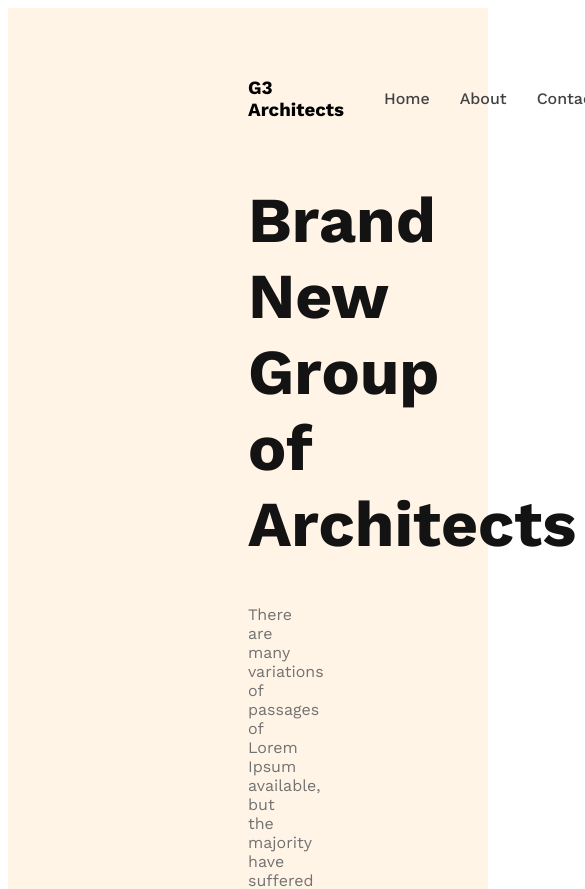
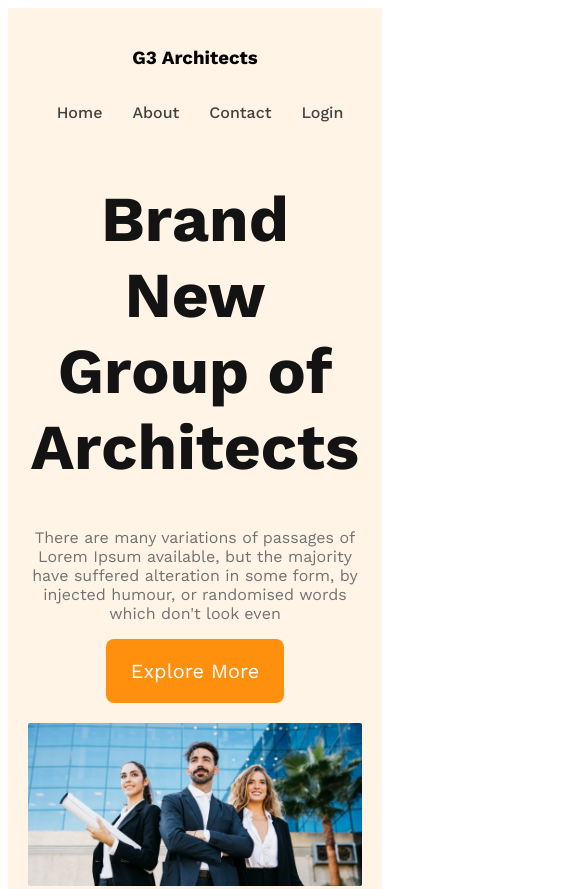
Before and after one commit to ROKEYAKHATUN/G3_Architecs, a plain HTML site: page index.html in a window 390 px wide. Shown: the top 889 px of the page, 585 px wide, since content can reach past the window. Drawn offline with nearby package versions, Linux system fonts and the light colour scheme.

Commit message:
finished header section

```diff
--- a/styles/arc.css
+++ b/styles/arc.css
@@ -42,3 +42,37 @@ nav-title{
 .banner-description{
     color:#727272 ;
 }
+
+.btn-primary{
+    border-radius: 8px;
+    background: #FF900E;
+    padding: 20px 25px;
+    color: #FFF;
+    font-size:1.25rem;
+    cursor: pointer;
+    border: 0;
+}
+.banner img{
+    margin-top: 20px;
+    width: 100%;
+}
+/*responsive part*/
+/*mobile device*/
+@media screen and (max-width: 576px ){
+   header{
+    padding: 20px;
+   }
+   nav{
+    flex-direction: column;
+   }
+}
+
+/*medium device*/
+@media screen and (min-width: 576px) and (max-width: 960px){
+    header{
+        padding: 50px;
+       }
+       nav{
+            flex-direction:column ;
+         }
+}
```
